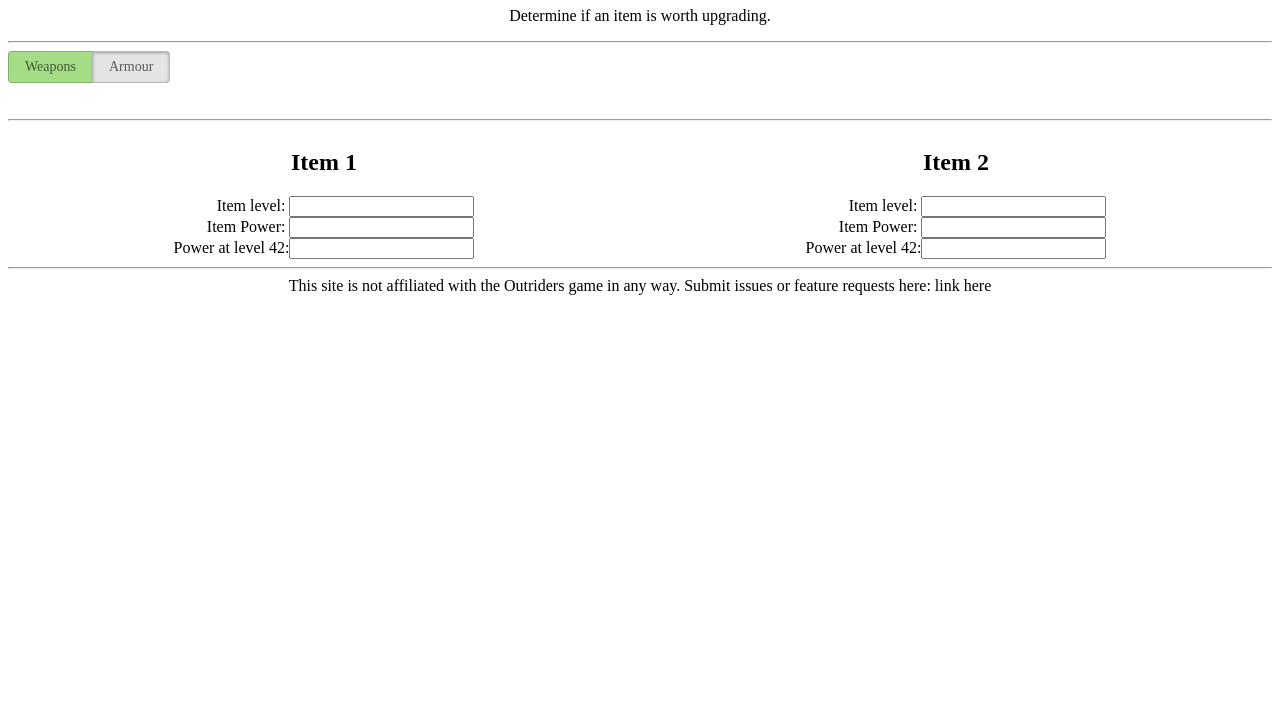
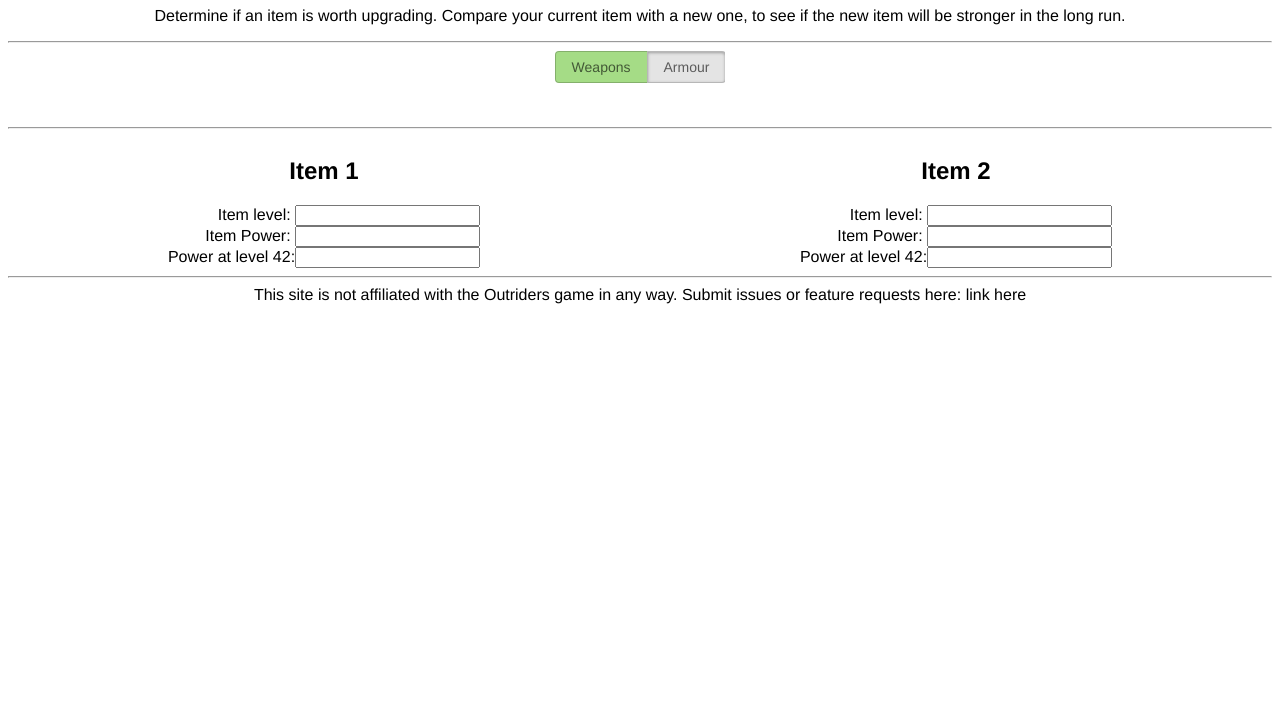
Before and after one commit to ebebbington/outriders-calc, a plain HTML site: page index.html in a window 1280 px wide. Shown: the part 73-800 px from the top of the page. Drawn offline with Linux system fonts and the light colour scheme.

Commit message:
sort out some styling

```diff
--- a/index.css
+++ b/index.css
@@ -1,8 +1,14 @@
+html {
+    scroll-behavior: smooth;
+}
 body {
     text-align: center;
+    font-family: "HK Grotesk", Helvetica, arial, sans-serif;
 }
-#compare-container {
+.display-flex {
     display: flex;
+}
+.text-align-center {
     text-align: center;
 }
 .margin-auto {
@@ -11,6 +17,9 @@ body {
 .card label {
     display: block;
     text-align: right;
+}
+.display-inline-block {
+    display: inline-block;
 }
 
 /* switch field styling was taken from https://thestizmedia.com/radio-buttons-as-toggle-buttons-with-css/ */
--- a/index.html
+++ b/index.html
@@ -31,26 +31,23 @@
     <link rel="stylesheet" href="https://fonts.googleapis.com/css?family=Nunito&display=swap"/>
     <link rel="stylesheet" href="https://use.fontawesome.com/releases/v5.2.0/css/all.css" integrity="sha384-hWVjflwFxL6sNzntih27bfxkr27PmbbK/iSvJ+a4+0owXq79v+lsFkW54bOGbiDQ" crossorigin="anonymous"/>
     <script src="https://kit.fontawesome.com/827ebac507.js" crossorigin="anonymous"></script>
-    <style type="text/css">
-      html {
-        scroll-behavior: smooth;
-      }
-    </style>
     <script src="index.js"></script>
     <link rel="stylesheet" href="index.css">
   </head>
   <body>
     <h1>Outriders Calc</h1>
-    <p>Determine if an item is worth upgrading.</p>
+    <p>Determine if an item is worth upgrading. Compare your current item with a new one, to see if the new item will be stronger in the long run.</p>
     <hr>
-    <div class="switch-field">
-        <input type="radio" id="weapon" name="switch-one" value="yes" checked />
-        <label for="weapon">Weapons</label>
-        <input type="radio" id="armour" name="switch-one" value="no" />
-        <label for="armour">Armour</label>
+    <div class="display-inline-block">
+      <div class="switch-field">
+          <input type="radio" id="weapon" name="switch-one" value="yes" checked />
+          <label for="weapon">Weapons</label>
+          <input type="radio" id="armour" name="switch-one" value="no" />
+          <label for="armour">Armour</label>
+      </div>
     </div>
     <hr>
-    <div id="compare-container">
+    <div id="compare-container" class="display-flex text-align-center">
         <div id="item-1-container" class="card margin-auto">
             <h2>Item 1</h2>
             <label>Item level: <input type="text" maxlength="2" id="item-1-level"></label>
```
